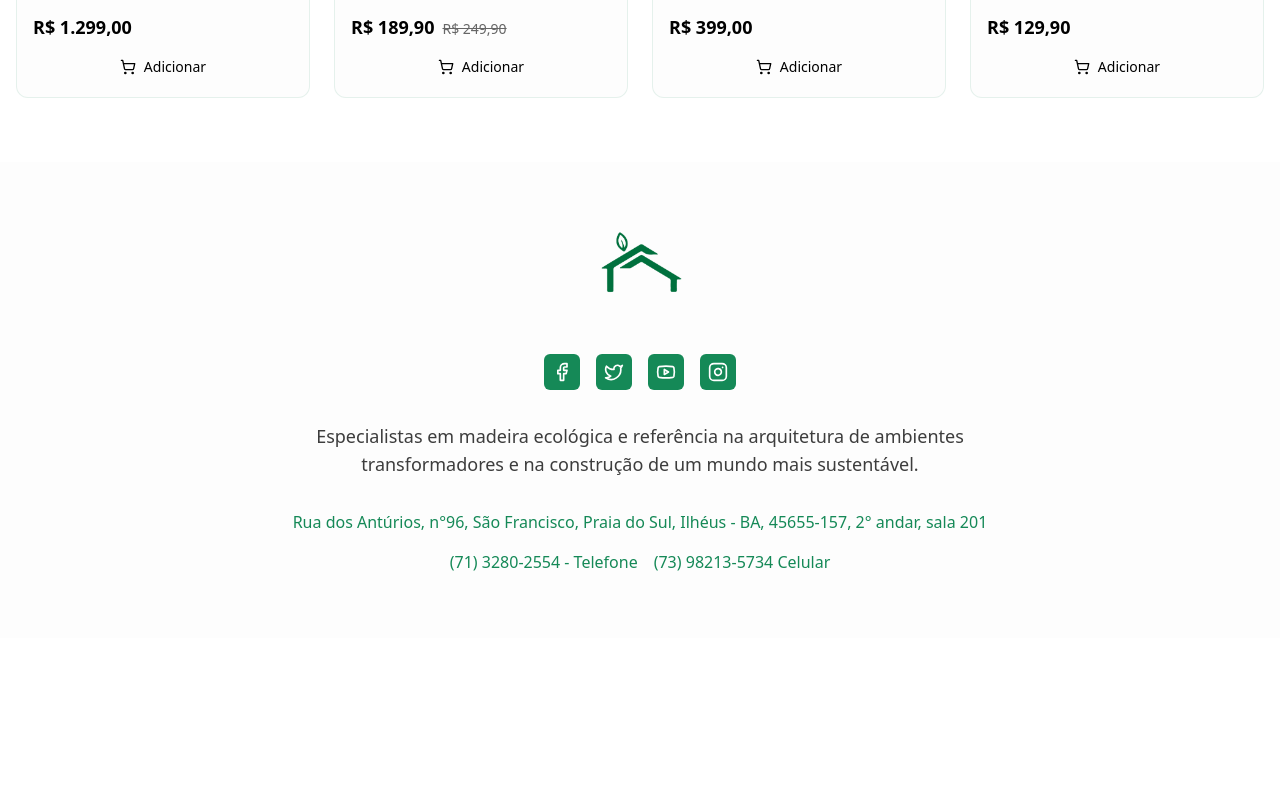
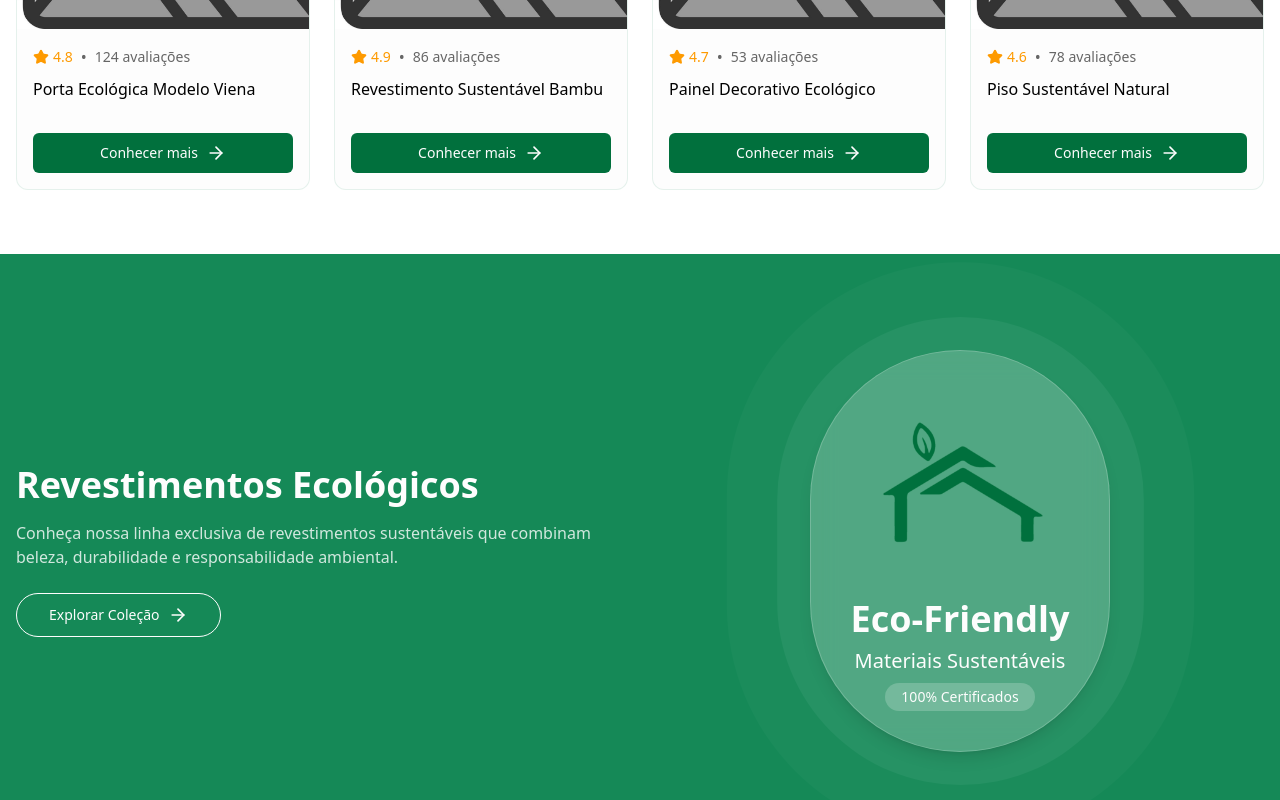
Before and after one commit to Kibryant/eco-casa, a Next.js app: page / in a window 1280 px wide. Shown: the part 1160-1960 px from the top of the page. Before the commit the page ends 1798 px from the top, so only its background shows below. Built offline with nearby package versions, Linux system fonts and the light colour scheme.

Commit message:
change first page

```diff
--- /dev/null
+++ b/src/app/not-found.tsx
@@ -0,0 +1,97 @@
+"use client"
+
+import { motion } from "framer-motion"
+import Link from "next/link"
+import Image from "next/image"
+import { Button } from "@/components/ui/button"
+import { Home, ArrowLeft, Leaf } from "lucide-react"
+
+export default function NotFound() {
+  return (
+    <main className="min-h-screen flex flex-col items-center justify-center px-4 py-24 md:py-32">
+      {/* Background Elements */}
+      <div className="absolute inset-0 -z-10 overflow-hidden">
+        {/* Decorative Leaves */}
+        <motion.div
+          className="absolute top-20 left-20 text-primary/10"
+          animate={{
+            rotate: [0, 10, 0],
+            y: [0, -10, 0],
+          }}
+          transition={{
+            duration: 5,
+            repeat: Number.POSITIVE_INFINITY,
+            repeatType: "reverse",
+          }}
+        >
+          <Leaf size={120} />
+        </motion.div>
+
+        <motion.div
+          className="absolute bottom-20 right-20 text-primary/10"
+          animate={{
+            rotate: [0, -10, 0],
+            y: [0, 10, 0],
+          }}
+          transition={{
+            duration: 6,
+            repeat: Number.POSITIVE_INFINITY,
+            repeatType: "reverse",
+          }}
+        >
+          <Leaf size={120} />
+        </motion.div>
+      </div>
+
+      <div className="container max-w-4xl mx-auto">
+        <div className="text-center">
+          <motion.div
+            initial={{ opacity: 0, scale: 0.8 }}
+            animate={{ opacity: 1, scale: 1 }}
+            transition={{ duration: 0.8 }}
+            className="relative mb-8 inline-block"
+          >
+            <div className="text-[10rem] md:text-[15rem] font-bold text-primary/10 leading-none">404</div>
+            <div className="absolute inset-0 flex items-center justify-center">
+              <div className="relative w-24 h-24 md:w-32 md:h-32">
+                <Image src="/logo.png" alt="Eco Casa Logo" fill className="object-contain" />
+              </div>
+            </div>
+          </motion.div>
+
+          <motion.div
+            initial={{ opacity: 0, y: 20 }}
+            animate={{ opacity: 1, y: 0 }}
+            transition={{ duration: 0.8, delay: 0.2 }}
+          >
+            <h1 className="text-3xl md:text-4xl font-display font-bold mb-4">Página Não Encontrada</h1>
+            <p className="text-lg text-muted-foreground mb-8 max-w-2xl mx-auto">
+              Parece que você se perdeu em nossa floresta digital. A página que você está procurando pode ter sido
+              removida, renomeada ou está temporariamente indisponível.
+            </p>
+          </motion.div>
+
+          <motion.div
+            initial={{ opacity: 0, y: 20 }}
+            animate={{ opacity: 1, y: 0 }}
+            transition={{ duration: 0.8, delay: 0.4 }}
+            className="flex flex-col sm:flex-row gap-4 justify-center mb-12"
+          >
+            <Button asChild size="lg" className="gap-2" variant="secondary">
+              <Link href="/" className="flex items-center gap-2">
+                <Home className="h-5 w-5" />
+                Voltar para o Início
+              </Link>
+            </Button>
+            <Button asChild variant="outline" size="lg" className="gap-2">
+              <Link href="javascript:history.back()" className="flex items-center gap-2">
+                <ArrowLeft className="h-5 w-5" />
+                Voltar à Página Anterior
+              </Link>
+            </Button>
+          </motion.div>
+        </div>
+      </div>
+    </main>
+  )
+}
--- a/src/app/page.tsx
+++ b/src/app/page.tsx
@@ -1,3 +1,4 @@
+import { Banner } from "@/components/banner";
 import { FeaturedProducts } from "@/components/featured-products";
 import { HeroSection } from "@/components/hero-section";
 
@@ -6,6 +7,7 @@ export default function Home() {
     <main className="flex flex-col min-h-screen">
       <HeroSection />
       <FeaturedProducts />
+      <Banner />
     </main>
   )
 }
--- /dev/null
+++ b/src/components/banner.tsx
@@ -0,0 +1,90 @@
+"use client";
+
+import { motion } from "framer-motion";
+import { Button } from "@/components/ui/button";
+import { ArrowRight } from "lucide-react";
+import Image from "next/image";
+
+export function Banner() {
+	return (
+		<section className="py-24 bg-primary text-primary-foreground">
+			<div className="container mx-auto px-4">
+				<div className="grid grid-cols-1 md:grid-cols-2 gap-8 items-center">
+					<motion.div
+						initial={{ opacity: 0, x: -20 }}
+						animate={{ opacity: 1, x: 0 }}
+						transition={{ duration: 0.8 }}
+					>
+						<h2 className="text-3xl md:text-4xl font-display font-bold mb-4">
+							Revestimentos Ecológicos
+						</h2>
+						<p className="text-white/80 mb-6">
+							Conheça nossa linha exclusiva de revestimentos sustentáveis que
+							combinam beleza, durabilidade e responsabilidade ambiental.
+						</p>
+						<Button variant="outline" size="lg" className="rounded-full gap-2">
+							Explorar Coleção
+							<ArrowRight className="h-5 w-5" />
+						</Button>
+					</motion.div>
+
+					<motion.div
+						initial={{ opacity: 0, x: 20 }}
+						animate={{ opacity: 1, x: 0 }}
+						transition={{ duration: 0.8, delay: 0.2 }}
+						className="flex justify-center"
+					>
+						<div className="relative">
+							{/* Animated Rings */}
+							<motion.div
+								animate={{
+									scale: [1, 1.1, 1],
+									opacity: [0.5, 0.8, 0.5],
+								}}
+								transition={{
+									duration: 3,
+									repeat: Number.POSITIVE_INFINITY,
+									repeatType: "reverse",
+								}}
+								className="absolute -inset-8 rounded-full bg-white/10"
+							/>
+
+							<motion.div
+								animate={{
+									scale: [1, 1.15, 1],
+									opacity: [0.3, 0.6, 0.3],
+								}}
+								transition={{
+									duration: 4,
+									repeat: Number.POSITIVE_INFINITY,
+									repeatType: "reverse",
+									delay: 0.5,
+								}}
+								className="absolute -inset-16 rounded-full bg-white/5"
+							/>
+
+							<div className="relative bg-white/20 backdrop-blur-md rounded-full p-10 text-center shadow-lg border border-white/20">
+								<div className="relative w-48 h-48 mx-auto mb-4">
+									<Image
+										src="/logo.png"
+										alt="Revestimentos Ecológicos"
+										layout="fill"
+										objectFit="contain"
+									/>
+								</div>
+
+								<div className="text-4xl font-bold mb-2">Eco-Friendly</div>
+								<div className="text-xl font-medium">
+									Materiais Sustentáveis
+								</div>
+								<div className="mt-2 text-sm bg-white/20 rounded-full py-1 px-4 inline-block">
+									100% Certificados
+								</div>
+							</div>
+						</div>
+					</motion.div>
+				</div>
+			</div>
+		</section>
+	);
+}
--- a/src/components/featured-products.tsx
+++ b/src/components/featured-products.tsx
@@ -4,7 +4,7 @@ import { motion } from "framer-motion"
 import Image from "next/image"
 import Link from "next/link"
 import { Button } from "@/components/ui/button"
-import { ShoppingCart, Star } from "lucide-react"
+import { ArrowRight, ShoppingCart, Star } from "lucide-react"
 
 const featuredProducts = [
   {
@@ -103,16 +103,9 @@ export function FeaturedProducts() {
 
                 <h3 className="font-medium mb-2 line-clamp-2 h-12">{product.name}</h3>
 
-                <div className="flex items-baseline mb-4">
-                  <span className="text-lg font-bold">{product.price}</span>
-                  {product.originalPrice && (
-                    <span className="ml-2 text-sm text-muted-foreground line-through">{product.originalPrice}</span>
-                  )}
-                </div>
-
-                <Button className="w-full gap-2">
-                  <ShoppingCart className="h-4 w-4" />
-                  Adicionar
+                <Button className="flex flex-row w-full gap-2 justify-center items-center" variant="secondary" size="default">
+                    Conhecer mais
+                    <ArrowRight className="h-5 w-5" />
                 </Button>
               </div>
             </motion.div>
--- a/src/components/hero-section.tsx
+++ b/src/components/hero-section.tsx
@@ -48,7 +48,7 @@ export function HeroSection() {
   }, [])
 
   return (
-    <section className="relative h-[85vh] min-h-[600px] pt-24 overflow-hidden">
+    <section className="relative h-screen min-h-[600px] pt-24 overflow-hidden">
       {heroProducts.map((product, index) => (
         <motion.div
           key={product.id}
--- a/src/components/ui/button.tsx
+++ b/src/components/ui/button.tsx
@@ -17,7 +17,7 @@ const Button = React.forwardRef<HTMLButtonElement, ButtonProps>(
           "inline-flex items-center justify-center rounded-md text-sm font-medium transition-colors focus:outline-none focus:ring-2 focus:ring-ring focus:ring-offset-2 disabled:opacity-50 disabled:pointer-events-none data-[state=open]:bg-secondary/50",
           variant === "default" && "bg-primary text-primary-foreground hover:bg-primary/90",
           variant === "destructive" && "bg-destructive text-destructive-foreground hover:bg-destructive/90",
-          variant === "outline" && "border border-input bg-background hover:bg-accent hover:text-accent-foreground",
+          variant === "outline" && "border border-input",
           variant === "secondary" && "bg-secondary text-secondary-foreground hover:bg-secondary/80",
           variant === "ghost" && "hover:bg-accent hover:text-accent-foreground",
           variant === "link" && "underline-offset-4 hover:underline",
```
